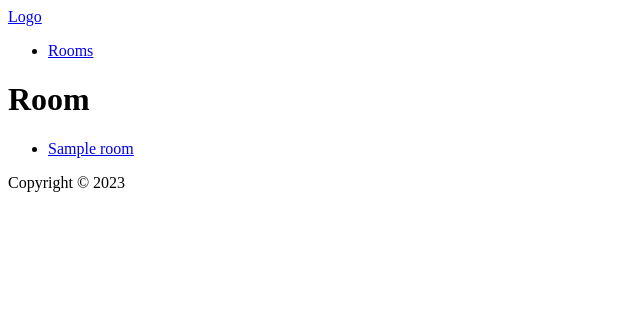
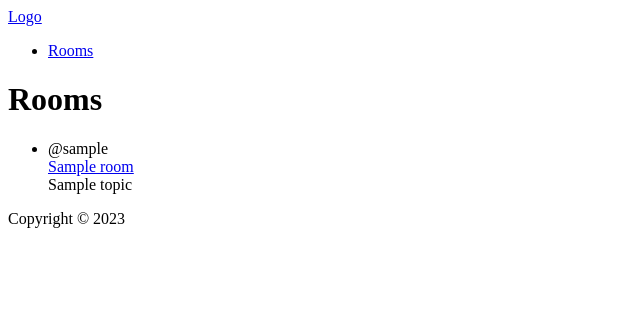
Before and after one commit to paparrot/studybud, a Django app: page /rooms/ in a window 1280 px wide. Shown: the top 320 px of the page, without its empty margins (0-640 px from the left). Run offline with Django 3.2, Linux system fonts and the light colour scheme; tables that the repository leaves empty hold one stand-in row (values such as "Sample post").

Commit message:
show topic and host in rooms list

```diff
--- a/base/templates/rooms.html
+++ b/base/templates/rooms.html
@@ -1,11 +1,19 @@
 {% extends 'main.html' %}
 
 {% block content %}
-<h1>Room</h1>
+<h1>Rooms</h1>
 <ul>
     {% for room in rooms %}
     <li id="room.{{room.id}}">
-        <a href="{% url 'room' room.id %}">{{ room.name }}</a>
+        {% if room.host.username %}
+        <span>@{{ room.host.username }}</span>
+        {% endif %}
+        <div>
+            <a href="{% url 'room' room.id %}">{{ room.name }}</a>
+        </div>
+        {% if room.topic.name %}
+        <span>{{ room.topic.name }}</span>
+        {% endif %}
     </li>
     {% endfor %}
 </ul>
```
